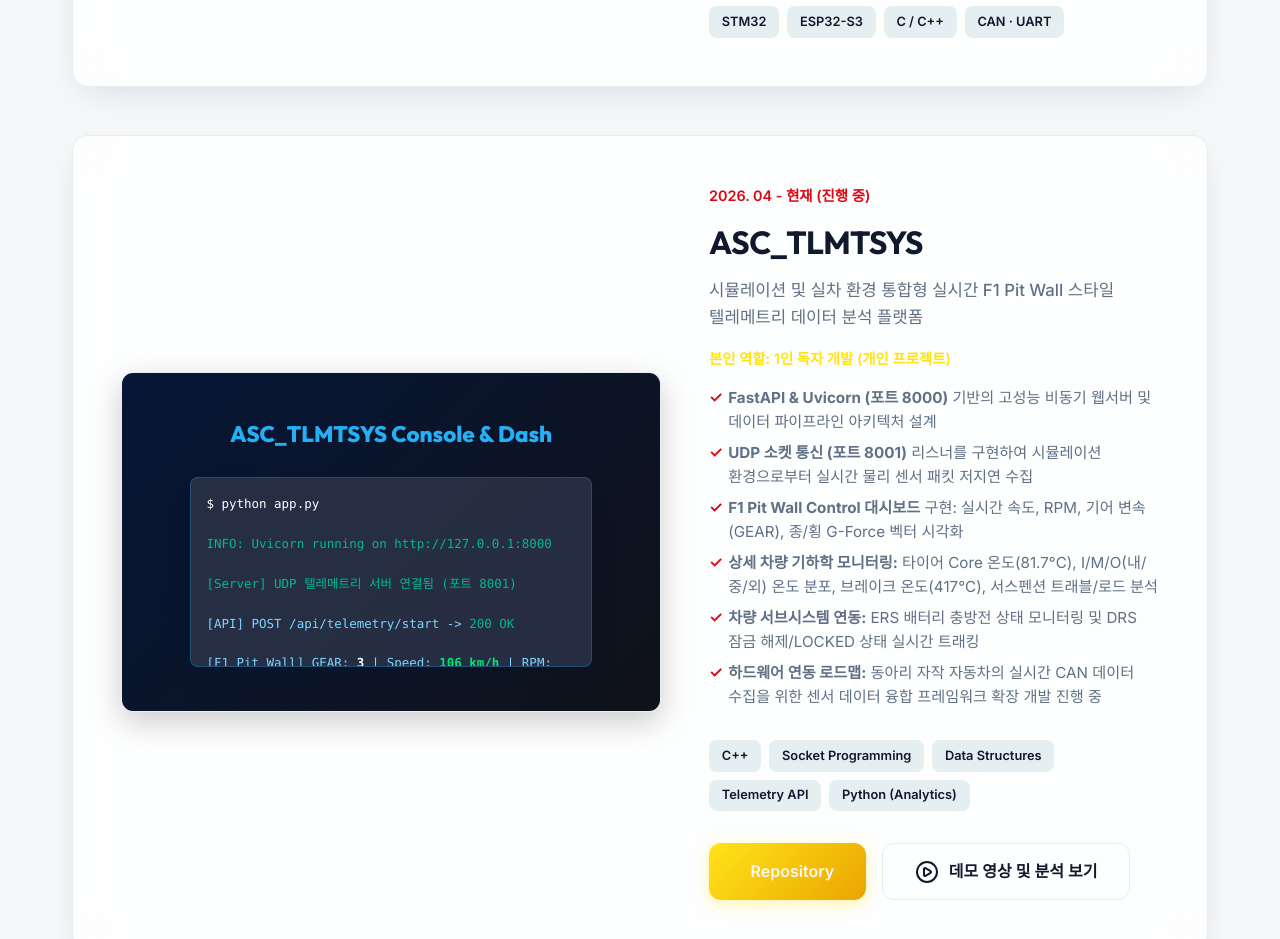
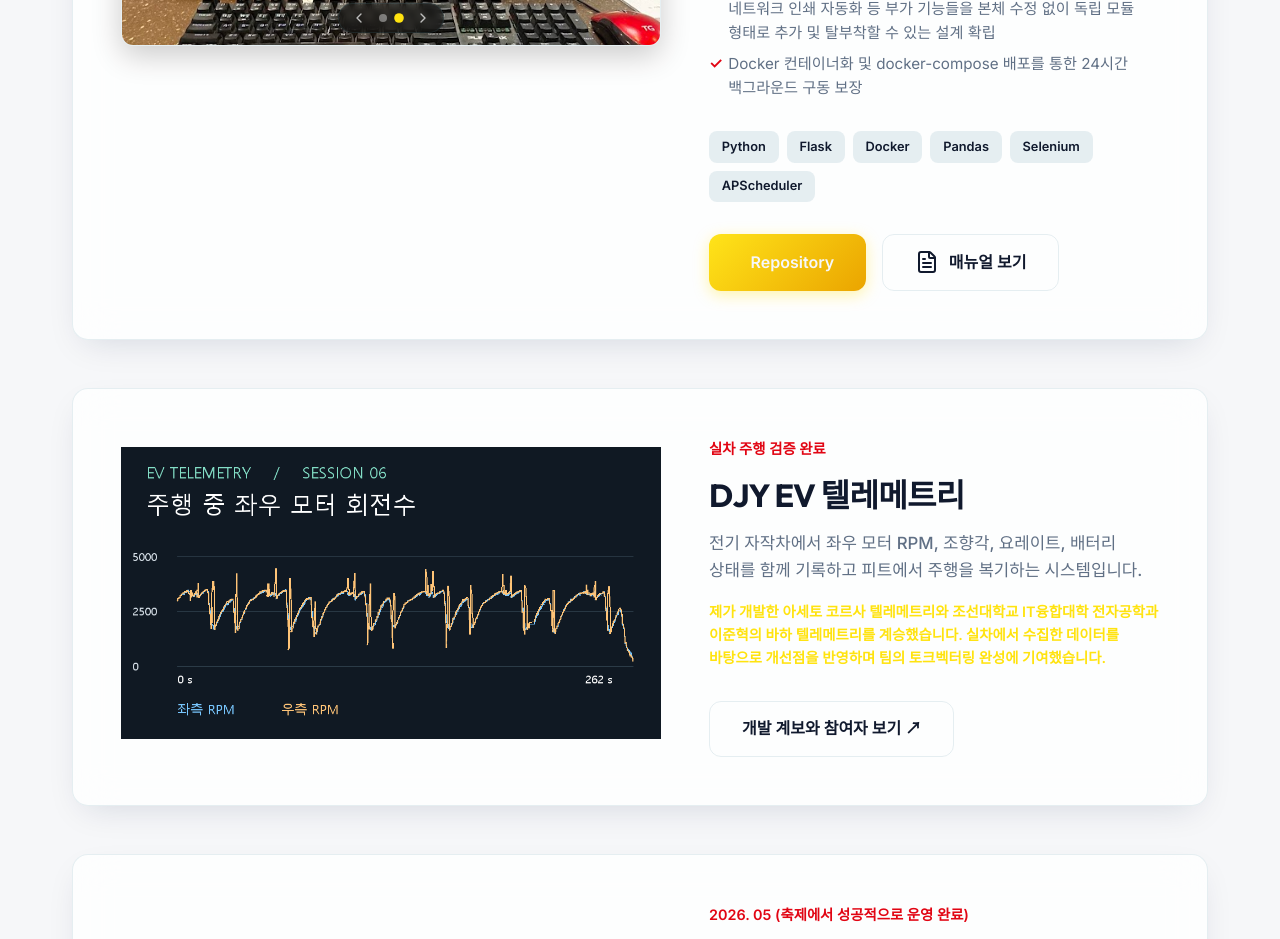
Before and after one commit to 20233332choi/20233332gitPage, a plain HTML site: page index.html in a window 1280 px wide. Shown: the part 3625-4564 px from the top of the page. Drawn offline with nearby package versions, Linux system fonts and the light colour scheme; some icons are missing.

Commit message:
Feature three field-tested projects and credit telemetry lineage in project archive

```diff
--- a/index.html
+++ b/index.html
@@ -265,78 +265,8 @@
        4. PROJECTS SECTION
        ========================================== -->
   <section class="container" id="projects">
-    <h2 class="section-title fade-in-up">Projects</h2>
+    <h2 class="section-title fade-in-up">대표 프로젝트</h2>
     <div class="projects-grid">
-
-      <article class="project-card glass-card fade-in-up" id="project-djy-evtqv">
-        <div class="project-img-container"><img src="assets/images/djy-power.png" width="960" height="520" loading="lazy" style="width:100%;height:auto;display:block" alt="풀페달 호스트 시험에서 직진은 좌우 10·10 kW, 차동 개입은 6·10 kW를 명령한다."></div>
-        <div class="project-details">
-          <span class="project-period">진행 중 · 2026. 11 업데이트</span>
-          <h3 class="project-title">DJY_EVTQV · 전기 자작차 토크벡터링</h3>
-          <p class="project-summary">조향각과 실제 요레이트를 바탕으로 좌우 모터의 출력 명령을 배분하고, 피트에서 차량 상태와 제어 설정을 확인하는 시스템입니다.</p>
-          <ul class="project-features">
-            <li><strong>구동 제어</strong> · 직진 시 최대 20 kW를 요구하고, 한쪽 모터가 상한에 닿으면 반대쪽 출력을 줄여 풀페달에서도 차동을 유지합니다. 출력 배분·피트 설정·통신 관련 호스트 테스트 14개를 통과했습니다.</li>
-            <li><strong>텔레메트리</strong> · 후방 STM32가 보낸 데이터를 ESP32-S3에서 수신해 Wi-Fi 또는 HTTPS로 피트에 전달합니다.</li>
-            <li><strong>현장 설정</strong> · 휴대폰에서 핫스팟을 변경하고 재부팅 후에도 설정을 유지하도록 구현했습니다. 기존 핫스팟에 연결할 수 없을 때는 BOOT 버튼으로 설정용 Wi-Fi를 엽니다.</li>
-            <li><strong>검증 진행 중</strong> · Wi-Fi 설정 기능을 포함한 ESP32-S3 R8 펌웨어 빌드를 완료했습니다. 보드 업로드와 휴대폰 접속 시험, 차량의 실제 출력 측정이 남아 있습니다.</li>
-          </ul>
-          <div class="project-tech"><span class="tech-tag">STM32</span><span class="tech-tag">ESP32-S3</span><span class="tech-tag">C / C++</span><span class="tech-tag">CAN · UART</span></div>
-        </div>
-      </article>
-
-      <!-- Project 1: ASC_TLMTSYS (Motorsport Telemetry System) -->
-      <div class="project-card glass-card fade-in-up" id="project-asc-tlmtsys">
-        <div class="project-img-container">
-          <div class="project-img-box">
-            <div class="project-visual-mockup"
-              style="background: linear-gradient(135deg, hsl(220, 80%, 12%), hsl(225, 25%, 8%));">
-              <div class="mockup-header" style="color: hsl(200, 90%, 55%);">ASC_TLMTSYS Console & Dash</div>
-              <div class="mockup-screen" style="color: hsl(200, 100%, 75%); border-color: hsla(200, 80%, 50%, 0.3); overflow-y: hidden; font-size: 0.78rem;"><span style="color:#ffffff;">$ python app.py</span><br />
-<span style="color:#00B894;">INFO: Uvicorn running on http://127.0.0.1:8000</span><br />
-<span style="color:#00B894;">[Server] UDP 텔레메트리 서버 연결됨 (포트 8001)</span><br />
-<span>[API] POST /api/telemetry/start -> <span style="color:#00B894;">200 OK</span></span><br />
-<span>[F1 Pit Wall] GEAR: <span style="color:#fff; font-weight:bold;">3</span> | Speed: <span style="color:#00e676; font-weight:bold;">106 km/h</span> | RPM: <span style="color:#f1c40f;">1586</span></span><br />
-<span>[Physics] Tyre Core Temp: <span style="color:#ff7675;">81.7°C</span> | Brake Temp: <span style="color:#ff7675;">417°C</span></span><br />
-<span style="color:#20b2aa;">[Telemetry] Suspension load / G-force vector sync complete</span></div>
-            </div>
-          </div>
-        </div>
-
-        <div class="project-details">
-          <span class="project-period">2026. 04 - 현재 (진행 중)</span>
-          <h3 class="project-title">ASC_TLMTSYS</h3>
-          <p class="project-summary">시뮬레이션 및 실차 환경 통합형 실시간 F1 Pit Wall 스타일 텔레메트리 데이터 분석 플랫폼</p>
-          <p class="project-roles"><strong>본인 역할:</strong> 1인 독자 개발 (개인 프로젝트)</p>
-
-          <ul class="project-features">
-            <li><strong>FastAPI & Uvicorn (포트 8000)</strong> 기반의 고성능 비동기 웹서버 및 데이터 파이프라인 아키텍처 설계</li>
-            <li><strong>UDP 소켓 통신 (포트 8001)</strong> 리스너를 구현하여 시뮬레이션 환경으로부터 실시간 물리 센서 패킷 저지연 수집</li>
-            <li><strong>F1 Pit Wall Control 대시보드</strong> 구현: 실시간 속도, RPM, 기어 변속(GEAR), 종/횡 G-Force 벡터 시각화</li>
-            <li><strong>상세 차량 기하학 모니터링:</strong> 타이어 Core 온도(81.7°C), I/M/O(내/중/외) 온도 분포, 브레이크 온도(417°C), 서스펜션 트래블/로드 분석
-            </li>
-            <li><strong>차량 서브시스템 연동:</strong> ERS 배터리 충방전 상태 모니터링 및 DRS 잠금 해제/LOCKED 상태 실시간 트래킹</li>
-            <li><strong>하드웨어 연동 로드맵:</strong> 동아리 자작 자동차의 실시간 CAN 데이터 수집을 위한 센서 데이터 융합 프레임워크 확장 개발 진행 중</li>
-          </ul>
-
-          <div class="project-tech">
-            <span class="tech-tag">C++</span>
-            <span class="tech-tag">Socket Programming</span>
-            <span class="tech-tag">Data Structures</span>
-            <span class="tech-tag">Telemetry API</span>
-            <span class="tech-tag">Python (Analytics)</span>
-          </div>
-
-          <div class="project-links">
-            <a href="https://github.com/20233332choi/ASC_TLMTSYS" class="btn btn-primary" id="proj-link-asc-git"
-              target="_blank">
-              <i data-lucide="github"></i> Repository
-            </a>
-            <a href="./telemetry_demo.html" target="_blank" class="btn btn-secondary" id="proj-link-asc-demo">
-              <i data-lucide="play-circle"></i> 데모 영상 및 분석 보기
-            </a>
-          </div>
-        </div>
-      </div>
 
       <!-- Project 2: SCSS v2.0 (Unmanned Check-in System) -->
       <div class="project-card glass-card fade-in-up" id="project-scss">
@@ -381,7 +311,7 @@
         <div class="project-details">
           <span class="project-period">2025. 01 - 2026. 04 (실제 상시 운용 중)</span>
           <h3 class="project-title">SCSS (Self Check-in Integrated System)</h3>
-          <p class="project-summary">군 복지시설(상승레스텔)의 무인 프런트 및 통합 객실 관리 자동화 시스템</p>
+          <p class="project-summary">군 복지시설 상승레스텔의 체크인과 객실 관리를 자동화했습니다. 체계화된 운영 매뉴얼과 간편한 배포 절차 덕분에 담당자가 바뀌어도 현재까지 운용하고 있습니다.</p>
           <p class="project-roles"><strong>본인 역할:</strong> 1인 총괄 개발자 / 아키텍트 (군 시절 일병 독자 개발)</p>
 
           <ul class="project-features">
@@ -415,6 +345,15 @@
           </div>
         </div>
       </div>
+
+      <article class="project-card glass-card fade-in-up" id="project-ev">
+        <div class="project-img-container"><img src="assets/images/ev-session-rpm.png" width="960" height="520" style="width:100%;height:auto" alt="EV 주행 세션 6에서 기록한 시간별 좌우 모터 RPM"></div>
+        <div class="project-details"><span class="project-period">실차 주행 검증 완료</span>
+          <h3 class="project-title">DJY EV 텔레메트리</h3>
+          <p class="project-summary">전기 자작차에서 좌우 모터 RPM, 조향각, 요레이트, 배터리 상태를 함께 기록하고 피트에서 주행을 복기하는 시스템입니다.</p>
+          <p class="project-roles">제가 개발한 아세토 코르사 텔레메트리와 조선대학교 IT융합대학 전자공학과 이준혁의 바하 텔레메트리를 계승했습니다. 실차에서 수집한 데이터를 바탕으로 개선점을 반영하며 팀의 토크벡터링 완성에 기여했습니다.</p>
+          <div class="project-links"><a class="btn btn-secondary" href="projects.html#lineage" target="_blank" rel="noopener">개발 계보와 참여자 보기 ↗</a></div>
+        </div></article>
 
       <!-- Project 3: Honam-Univ.-POS (Festival Real-Time POS & Order System) -->
       <div class="project-card glass-card fade-in-up" id="project-honam-pos">
@@ -475,6 +414,7 @@
       </div>
 
     </div>
+    <a class="btn btn-primary" href="projects.html" target="_blank" rel="noopener">전체 프로젝트 보기 ↗</a>
   </section>
 
   <!-- ==========================================
```
Also changed, not shown: projects.html (added, +16 -0 lines), assets/images/ev-session-rpm.png (added).
